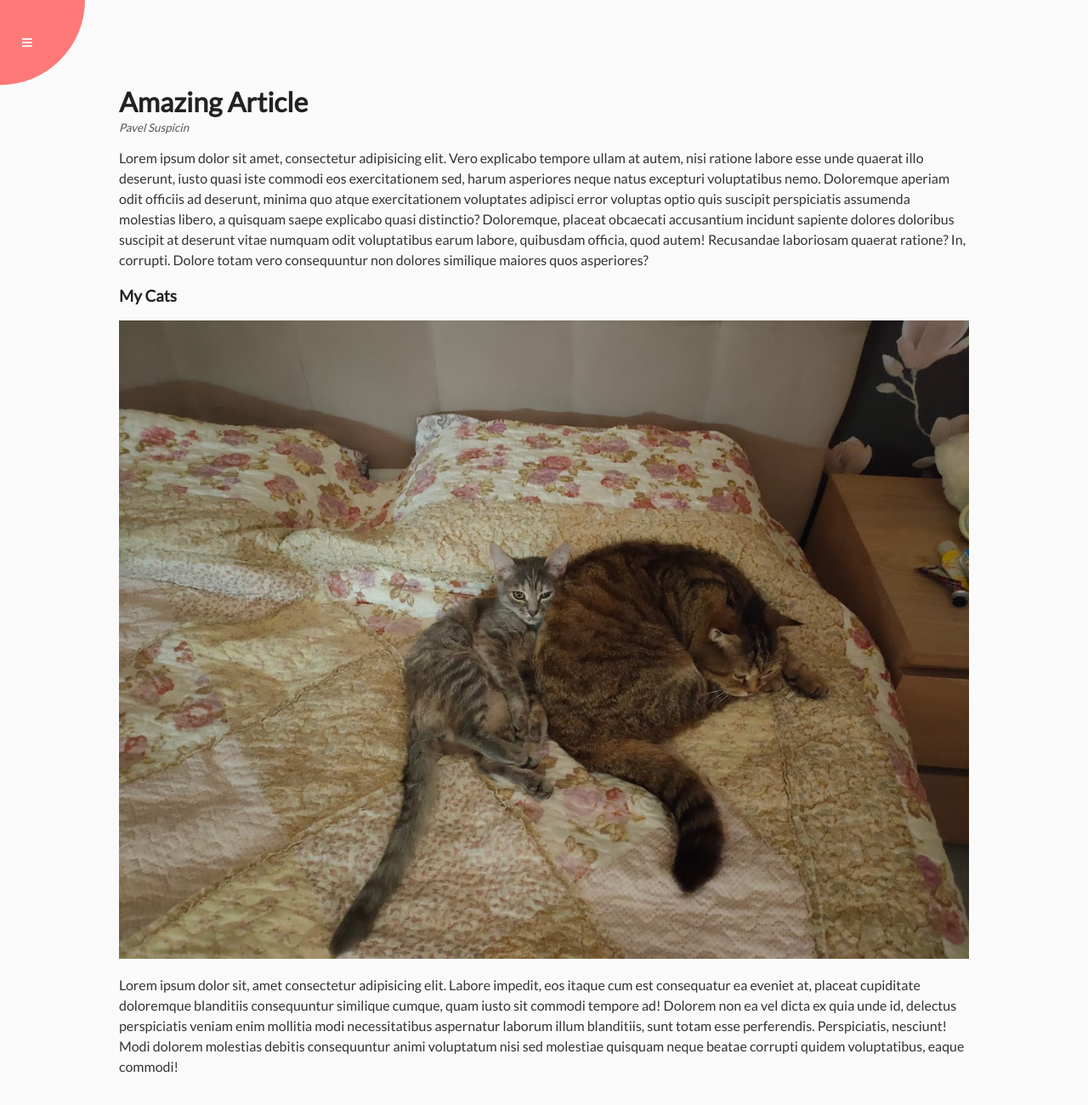
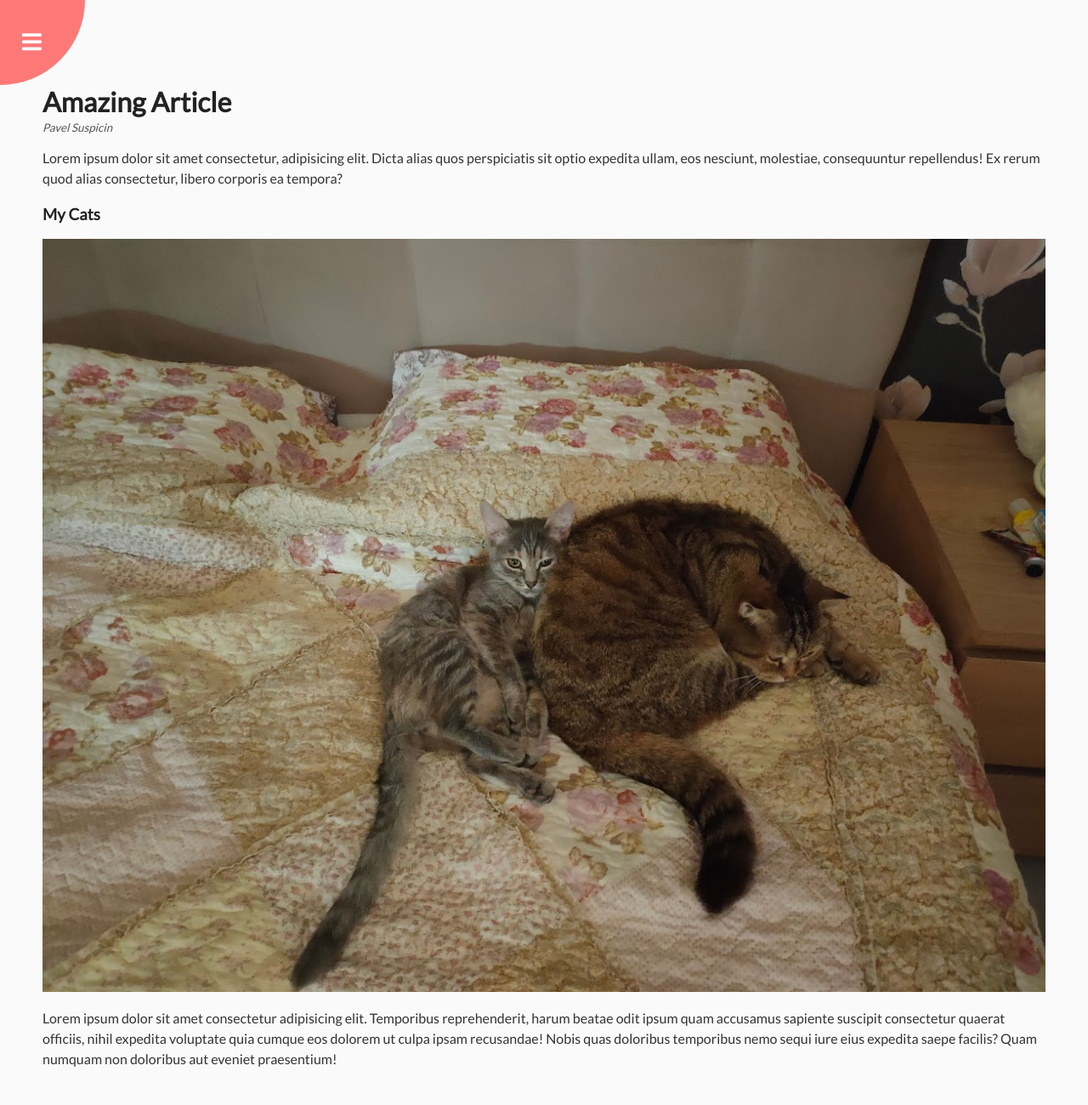
Before and after one commit to PavelSuspicin/rotating-navigation, a plain HTML site: page index.html in a window 1280 px wide. Shown: the top 1300 px of the page at 85% size. Drawn offline with Linux system fonts and the light colour scheme.

Commit message:
30.11.21

```diff
--- a/index.html
+++ b/index.html
@@ -9,7 +9,9 @@
     <title>Rotating Navigation</title>
   </head>
   <body>
-    <div class="container ">
+
+    <div class="container">
+
       <div class="circle-container">
         <div class="circle">
           <button id="close">
@@ -24,12 +26,11 @@
       <div class="content">
         <h1>Amazing Article</h1>
         <small>Pavel Suspicin</small>
-        <p>Lorem ipsum dolor sit amet, consectetur adipisicing elit. Vero explicabo tempore ullam at autem, nisi ratione labore esse unde quaerat illo deserunt, iusto quasi iste commodi eos exercitationem sed, harum asperiores neque natus excepturi voluptatibus nemo. Doloremque aperiam odit officiis ad deserunt, minima quo atque exercitationem voluptates adipisci error voluptas optio quis suscipit perspiciatis assumenda molestias libero, a quisquam saepe explicabo quasi distinctio? Doloremque, placeat obcaecati accusantium incidunt sapiente dolores doloribus suscipit at deserunt vitae numquam odit voluptatibus earum labore, quibusdam officia, quod autem! Recusandae laboriosam quaerat ratione? In, corrupti. Dolore totam vero consequuntur non dolores similique maiores quos asperiores?
-        </p>
+        <p>Lorem ipsum dolor sit amet consectetur, adipisicing elit. Dicta alias quos perspiciatis sit optio expedita ullam, eos nesciunt, molestiae, consequuntur repellendus! Ex rerum quod alias consectetur, libero corporis ea tempora?</p>
 
         <h3>My Cats</h3>
-        <img src="./cats.jpg" alt="Cats">
-        <p>Lorem ipsum dolor sit, amet consectetur adipisicing elit. Labore impedit, eos itaque cum est consequatur ea eveniet at, placeat cupiditate doloremque blanditiis consequuntur similique cumque, quam iusto sit commodi tempore ad! Dolorem non ea vel dicta ex quia unde id, delectus perspiciatis veniam enim mollitia modi necessitatibus aspernatur laborum illum blanditiis, sunt totam esse perferendis. Perspiciatis, nesciunt! Modi dolorem molestias debitis consequuntur animi voluptatum nisi sed molestiae quisquam neque beatae corrupti quidem voluptatibus, eaque commodi!</p>
+        <img src="cats.jpg" alt="cats">
+        <p>Lorem ipsum dolor sit amet consectetur adipisicing elit. Temporibus reprehenderit, harum beatae odit ipsum quam accusamus sapiente suscipit consectetur quaerat officiis, nihil expedita voluptate quia cumque eos dolorem ut culpa ipsam recusandae! Nobis quas doloribus temporibus nemo sequi iure eius expedita saepe facilis? Quam numquam non doloribus aut eveniet praesentium!</p>
       </div>
     </div>
 
@@ -40,6 +41,7 @@
         <li><i class="fas fa-envelope"></i>Contact</li>
       </ul>
     </nav>
+
     <script src="script.js"></script>
   </body>
 </html>
--- a/style.css
+++ b/style.css
@@ -27,16 +27,16 @@ body {
 
 .circle-container {
   position: fixed;
+  left: -100px;
   top: -100px;
-  left: -100px;
 }
 
 .circle {
   background-color: #ff7979;
+  position: relative;
   height: 200px;
   width: 200px;
   border-radius: 50%;
-  position: relative;
   transition: transform 0.5s linear;
 }
 
@@ -51,9 +51,9 @@ body {
   left: 50%;
   height: 100px;
   background: transparent;
+  color: #fff;
   border: 0;
-  font-style: 26px;
-  color: #fff;
+  font-size: 26px;
 }
 
 .circle button:focus {
@@ -84,7 +84,6 @@ nav {
 
 nav ul {
   list-style-type: none;
-  padding-left: 30px;
 }
 
 nav ul li {
@@ -115,7 +114,7 @@ nav ul li + li + li {
 }
 
 .content {
-  max-width: 1000px;
+  min-width: 1000px;
   margin: 50px auto;
 }
 
```
